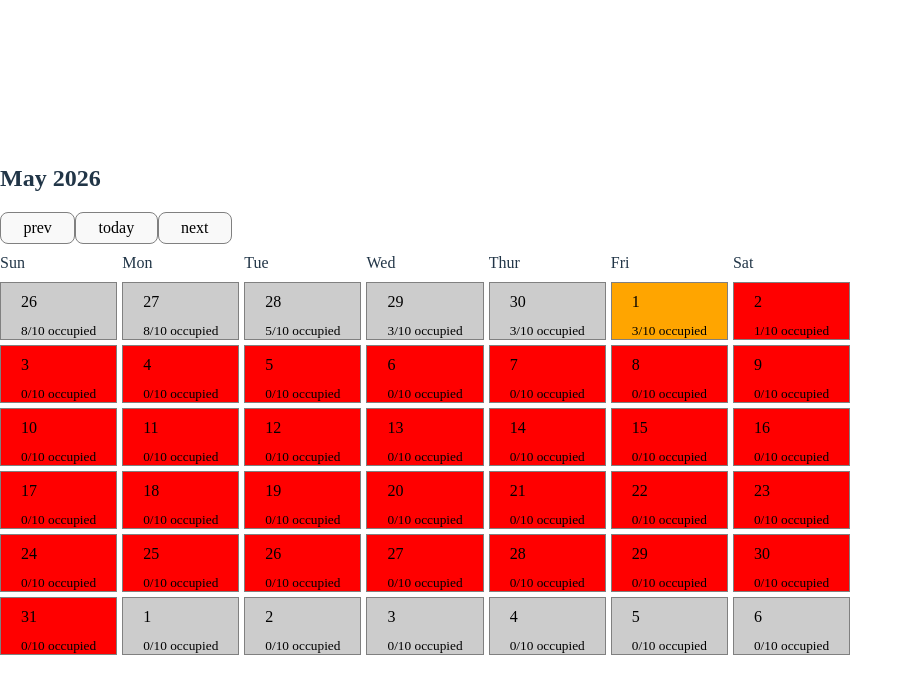
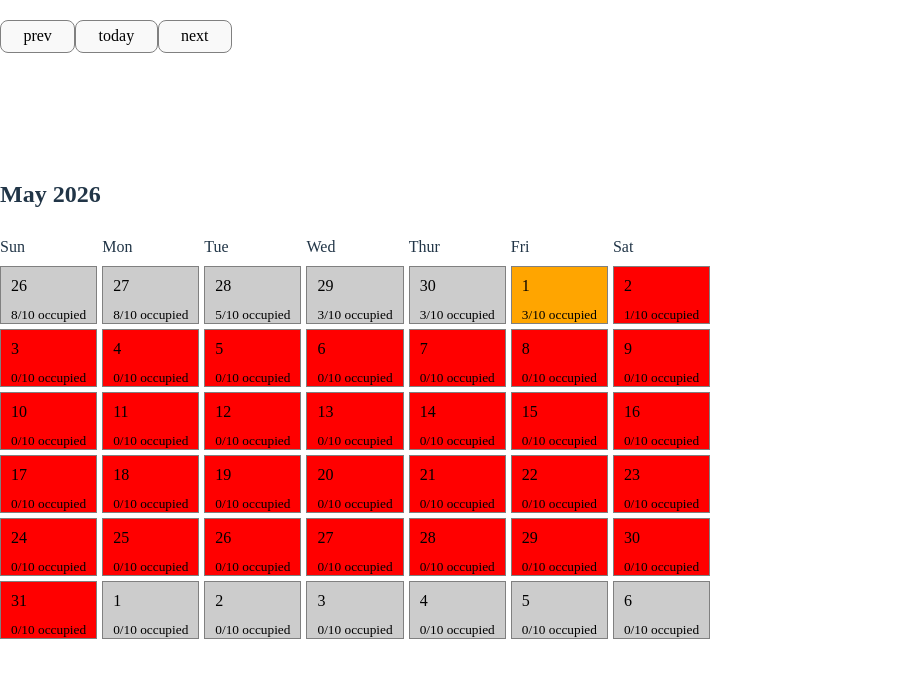
Before and after one commit to Loveson1/mapheat, a React (Vite) app: page / in a window 1280 px wide. Shown: the top 694 px of the page, without its empty margins (0-913 px from the left). Built offline with nearby package versions, Linux system fonts and the light colour scheme.

Commit message:
style: fix navigation button layout to prevent shifting

```diff
--- a/src/components/CalendarGrid.jsx
+++ b/src/components/CalendarGrid.jsx
@@ -33,15 +33,15 @@ function CalendarGrid() {
   };
 
   return (
-    <>
-      <h2 className="header">
-        {monthName} {year}
-      </h2>
-      <div>
+    <> <div style={{ position: "fixed", top: "20px"}}>
         <button onClick={handlePrevMonth}>prev</button>
         <button onClick={handleCurrentMonth}>today</button>
         <button onClick={handleNextMonth}>next</button>
       </div>
+      <h2 className="header">
+        {monthName} {year}
+      </h2>
+
       <div className="grid">
         {weekDays.map((days) => (
           <div key={days}>
--- a/src/index.css
+++ b/src/index.css
@@ -72,14 +72,11 @@ button:hover {
   gap: 5px;
 }
 
-.filler{
-  background-color: gray;
-  opacity: 50%;
-}
+
 
 .line {
   border: gray 1px solid;
-  padding-inline: 20px;
+  padding-inline: 10px;
 }
 
 p{
```
